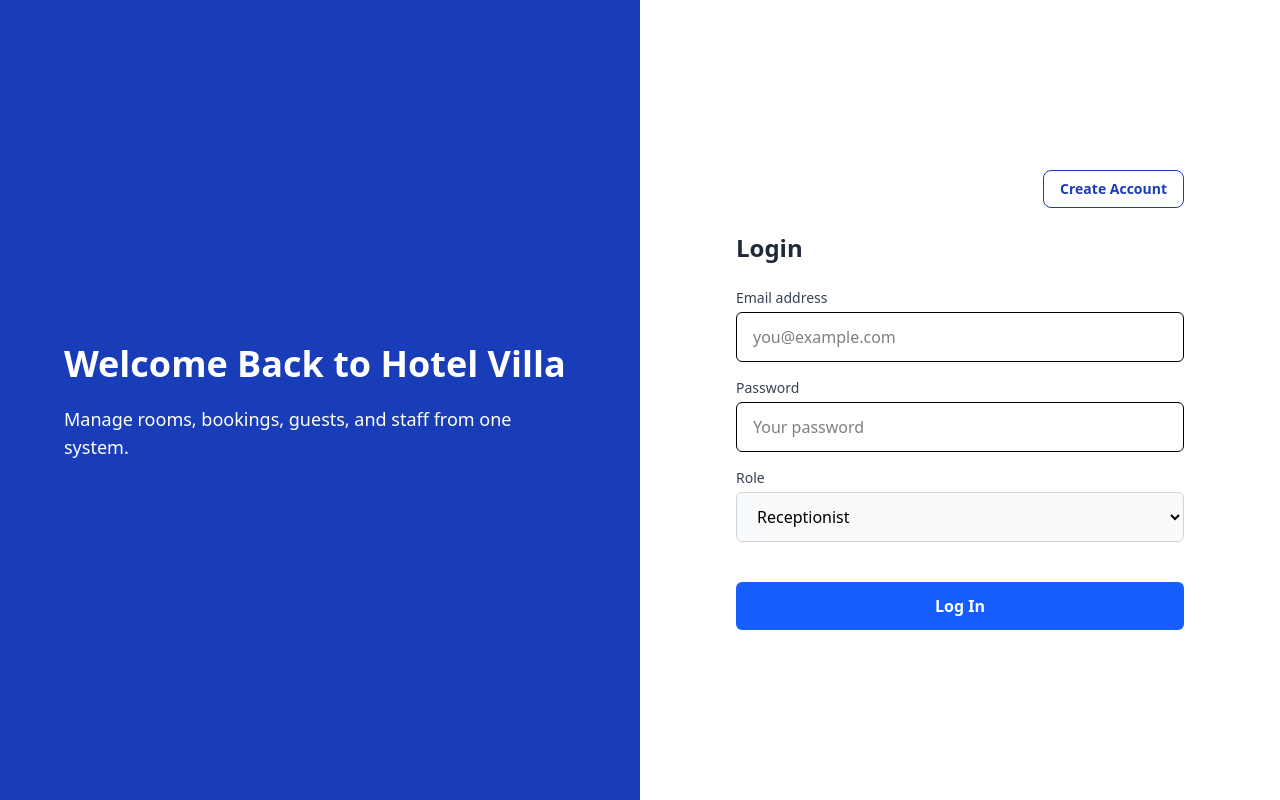
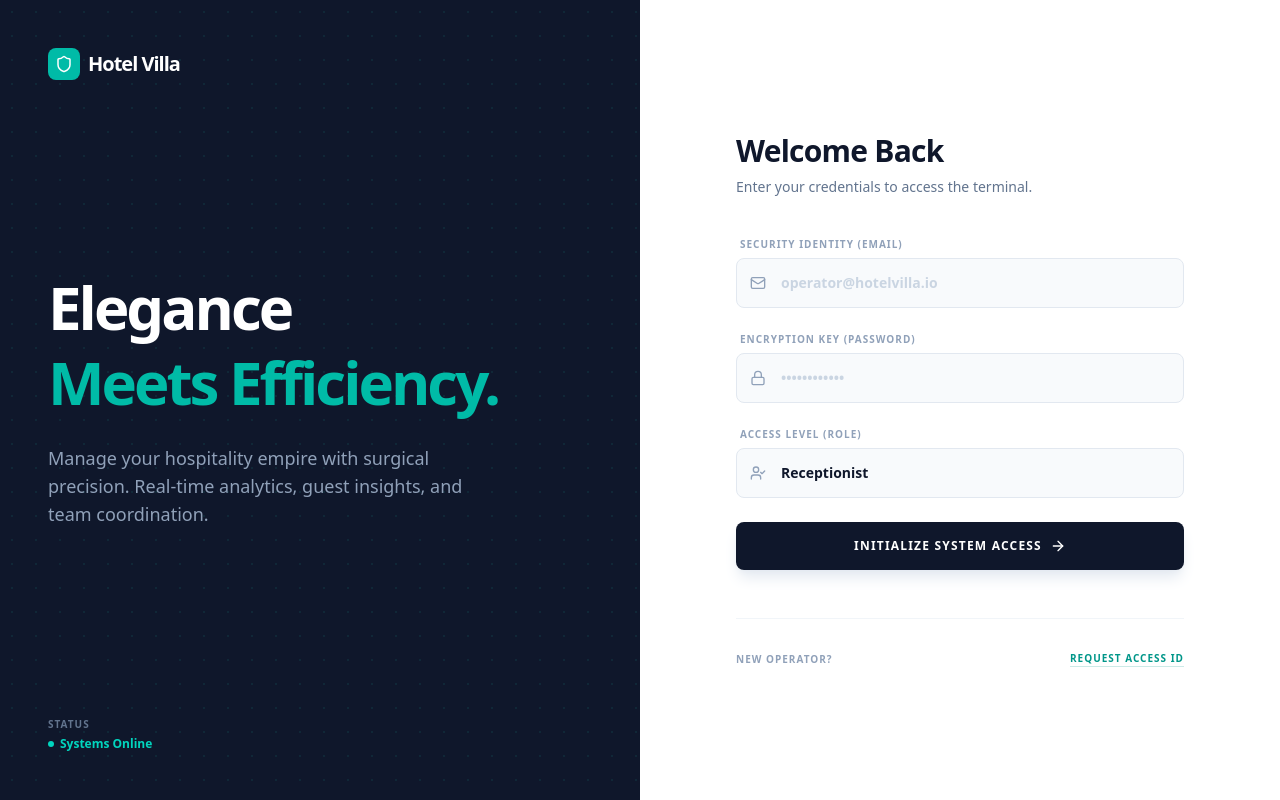
Before and after one commit to DonShanilka/hotel_management_system, a React (Vite) app: page / in a window 1280 px wide. Built offline with nearby package versions, Linux system fonts and the light colour scheme.

Commit message:
feat: Redesign login page with new UI, icons, and loading state, and export Redux store types.

```diff
--- a/src/components/loginPage/LoginPage.tsx
+++ b/src/components/loginPage/LoginPage.tsx
@@ -2,6 +2,7 @@ import { useState } from "react";
 import { useNavigate } from "react-router-dom";
 import { useDispatch } from "react-redux";
 import { loginAuth } from "../../reducer/UserSlice";
+import { Shield, Mail, Lock, UserCheck, ArrowRight } from "lucide-react";
 
 function LoginPage() {
   const navigate = useNavigate();
@@ -13,6 +14,8 @@ function LoginPage() {
     rolle: "RECEPTIONIST",
   });
 
+  const [isLoading, setIsLoading] = useState(false);
+
   const handleChange = (e: React.ChangeEvent<HTMLInputElement>) => {
     setFormData({
       ...formdata,
@@ -22,25 +25,18 @@ function LoginPage() {
 
   const handleSubmit = async (e: React.FormEvent) => {
     e.preventDefault();
+    setIsLoading(true);
 
     try {
       const result = await dispatch(loginAuth(formdata as any) as any).unwrap();
-
       const { accessToken, rolle } = result;
-
-      console.log("Access Token:", accessToken);
-      console.log("Role:", rolle);
 
       localStorage.setItem("token", accessToken);
       localStorage.setItem("rolle", rolle);
 
       window.location.reload();
 
-      if (rolle === "HOUSEKEEPING") {
-        navigate("/dashboard");
-      } else if (rolle === "MANAGER") {
-        navigate("/dashboard");
-      } else if (rolle === "RECEPTIONIST") {
+      if (rolle === "HOUSEKEEPING" || rolle === "MANAGER" || rolle === "RECEPTIONIST") {
         navigate("/dashboard");
       } else {
         navigate("/");
@@ -49,78 +45,106 @@ function LoginPage() {
     } catch (err) {
       console.error("Login failed:", err);
       alert("Invalid email or password");
+    } finally {
+      setIsLoading(false);
     }
   };
 
   return (
-    <div className="flex flex-col md:flex-row min-h-screen bg-gray-100">
+    <div className="flex min-h-screen bg-white font-sans overflow-hidden">
 
-      {/* LEFT SIDE */}
-      <div className="flex-1 bg-blue-800 text-white p-10 flex items-center justify-center">
-        <div className="max-w-lg space-y-4">
-          <h1 className="text-4xl font-bold leading-snug">
-            Welcome Back to Hotel Villa
+      {/* LEFT SIDE - BRANDING */}
+      <div className="hidden lg:flex lg:w-1/2 bg-slate-900 relative flex-col justify-between p-12 overflow-hidden">
+        {/* Abstract Background Pattern */}
+        <div className="absolute inset-0 opacity-10 pointer-events-none">
+          <div className="absolute top-0 left-0 w-full h-full" style={{ backgroundImage: 'radial-gradient(#14b8a6 1px, transparent 1px)', backgroundSize: '24px 24px' }}></div>
+        </div>
+
+        <div className="relative z-10 flex items-center gap-2">
+          <div className="w-8 h-8 bg-teal-500 rounded-lg flex items-center justify-center">
+            <Shield className="text-white" size={18} />
+          </div>
+          <span className="text-white font-black tracking-tighter text-xl">Hotel Villa</span>
+        </div>
+
+        <div className="relative z-10">
+          <h1 className="text-6xl font-black text-white tracking-tighter leading-tight mb-6">
+            Elegance <br />
+            <span className="text-teal-500">Meets Efficiency.</span>
           </h1>
-          <p className="text-lg">
-            Manage rooms, bookings, guests, and staff from one system.
+          <p className="text-slate-400 text-lg max-w-md font-medium">
+            Manage your hospitality empire with surgical precision.
+            Real-time analytics, guest insights, and team coordination.
           </p>
+        </div>
+
+        <div className="relative z-10 flex items-center gap-6 text-slate-500">
+          <div className="flex flex-col">
+            <span className="text-[10px] font-black uppercase tracking-widest text-slate-500 mb-1">Status</span>
+            <span className="text-xs font-bold text-teal-400 flex items-center gap-1.5">
+              <span className="w-1.5 h-1.5 rounded-full bg-teal-400 animate-pulse"></span>
+              Systems Online
+            </span>
+          </div>
         </div>
       </div>
 
-      {/* RIGHT SIDE */}
-      <div className="flex-1 bg-white p-10 flex items-center justify-center">
+      {/* RIGHT SIDE - FORM */}
+      <div className="w-full lg:w-1/2 flex items-center justify-center p-8 sm:p-16">
         <div className="w-full max-w-md">
 
-          <div className="flex justify-end mb-6">
-            <a
-              href="/register"
-              className="px-4 py-2 text-sm font-semibold text-blue-800 border border-blue-800 rounded-lg hover:bg-blue-800 hover:text-white transition"
-            >
-              Create Account
-            </a>
+          <div className="mb-10 text-center lg:text-left">
+            <h2 className="text-3xl font-black text-slate-900 tracking-tight mb-2">Welcome Back</h2>
+            <p className="text-slate-500 text-sm font-medium">Enter your credentials to access the terminal.</p>
           </div>
 
-          <h2 className="text-2xl font-bold text-gray-800 mb-6">Login</h2>
+          <form className="space-y-6" onSubmit={handleSubmit}>
 
-          <form className="space-y-4" onSubmit={handleSubmit}>
-
-            <div>
-              <label className="block text-sm font-medium text-gray-700">
-                Email address
+            <div className="space-y-1.5">
+              <label className="block text-[10px] font-black text-slate-400 uppercase tracking-widest ml-1">
+                Security Identity (Email)
               </label>
+              <div className="relative group">
+                <Mail className="absolute left-3.5 top-1/2 -translate-y-1/2 text-slate-400 group-focus-within:text-teal-500 transition-colors" size={16} />
                 <input
                   type="email"
                   name="userEmail"
-                className="w-full px-4 py-3 mt-1 border rounded-md"
-                placeholder="you@example.com"
+                  className="w-full pl-11 pr-4 py-3.5 bg-slate-50 border border-slate-200 rounded-lg text-sm text-slate-900 focus:outline-none focus:border-teal-500 focus:bg-white transition-all placeholder:text-slate-300 font-bold"
+                  placeholder="operator@hotelvilla.io"
                   required
                   value={formdata.userEmail}
                   onChange={handleChange}
                 />
               </div>
+            </div>
 
-            <div>
-              <label className="block text-sm font-medium text-gray-700">
-                Password
+            <div className="space-y-1.5">
+              <label className="block text-[10px] font-black text-slate-400 uppercase tracking-widest ml-1">
+                Encryption Key (Password)
               </label>
+              <div className="relative group">
+                <Lock className="absolute left-3.5 top-1/2 -translate-y-1/2 text-slate-400 group-focus-within:text-teal-500 transition-colors" size={16} />
                 <input
                   type="password"
                   name="password"
-                className="w-full px-4 py-3 mt-1 border rounded-md"
-                placeholder="Your password"
+                  className="w-full pl-11 pr-4 py-3.5 bg-slate-50 border border-slate-200 rounded-lg text-sm text-slate-900 focus:outline-none focus:border-teal-500 focus:bg-white transition-all placeholder:text-slate-300 font-bold"
+                  placeholder="••••••••••••"
                   required
                   value={formdata.password}
                   onChange={handleChange}
                 />
               </div>
+            </div>
 
             {/* ROLE */}
-            <div>
-              <label className="block text-sm font-medium text-gray-700">
-                Role
+            <div className="space-y-1.5">
+              <label className="block text-[10px] font-black text-slate-400 uppercase tracking-widest ml-1">
+                Access Level (Role)
               </label>
+              <div className="relative group">
+                <UserCheck className="absolute left-3.5 top-1/2 -translate-y-1/2 text-slate-400 group-focus-within:text-teal-500 transition-colors" size={16} />
                 <select
-                className="w-full px-4 py-3 mt-1 bg-gray-50 border border-gray-300 rounded-md focus:outline-none focus:ring-2 focus:ring-blue-400"
+                  className="w-full pl-11 pr-4 py-3.5 bg-slate-50 border border-slate-200 rounded-lg text-sm text-slate-900 focus:outline-none focus:border-teal-500 focus:bg-white transition-all font-bold appearance-none cursor-pointer"
                   value={formdata.rolle}
                   onChange={(e) =>
                     setFormData({ ...formdata, rolle: e.target.value })
@@ -132,15 +156,32 @@ function LoginPage() {
                   <option value="HOUSEKEEPING">House Keeping</option>
                 </select>
               </div>
+            </div>
 
             <button
               type="submit"
-              className="w-full py-3 mt-6 font-semibold text-white bg-blue-600 rounded-md hover:bg-blue-700"
+              disabled={isLoading}
+              className="w-full py-4 mt-4 font-black text-xs uppercase tracking-widest text-white bg-slate-900 rounded-lg hover:bg-teal-500 transition-all flex items-center justify-center gap-2 group disabled:opacity-50 disabled:cursor-not-allowed shadow-lg shadow-slate-200"
             >
-              Log In
+              {isLoading ? 'Authenticating...' : (
+                <>
+                  Initialize System Access
+                  <ArrowRight size={16} className="group-hover:translate-x-1 transition-transform" />
+                </>
+              )}
             </button>
 
           </form>
+
+          <div className="mt-12 pt-8 border-t border-slate-100 flex items-center justify-between">
+            <p className="text-slate-400 text-[10px] font-bold uppercase tracking-widest">New Operator?</p>
+            <a
+              href="/register"
+              className="text-teal-600 text-[10px] font-black uppercase tracking-widest border-b border-teal-600/20 hover:border-teal-600 transition-all"
+            >
+              Request Access ID
+            </a>
+          </div>
         </div>
       </div>
     </div>
--- a/src/components/payment/PaymentAddForm.tsx
+++ b/src/components/payment/PaymentAddForm.tsx
@@ -107,7 +107,7 @@ const PaymentAddForm: React.FC = () => {
         createdAt: new Date(paymentDetails.createdAt).toISOString(),
       };
 
-      dispatch(savePayment(formattedPayment));
+      dispatch(savePayment(formattedPayment as any));
 
       setPaymentDetails({
         guestId: "",
--- a/src/components/registerPage/RegisterPage.tsx
+++ b/src/components/registerPage/RegisterPage.tsx
@@ -2,6 +2,7 @@ import { useState } from "react";
 import { useDispatch } from "react-redux";
 import { saveUser } from "../../reducer/UserSlice";
 import { useNavigate } from "react-router-dom";
+import { Shield, Mail, Lock, UserPlus, UserCheck } from "lucide-react";
 
 const RegisterPage = () => {
   const navigate = useNavigate();
@@ -13,6 +14,8 @@ const RegisterPage = () => {
     confirmPassword: "",
     rolle: "RECEPTIONIST", // default role
   });
+
+  const [isLoading, setIsLoading] = useState(false);
 
   const handleSubmit = async (event: React.FormEvent) => {
     event.preventDefault();
@@ -32,6 +35,8 @@ const RegisterPage = () => {
       return;
     }
 
+    setIsLoading(true);
+
     // remove confirmPassword before sending
     const payload = {
       userEmail: userdata.userEmail,
@@ -39,85 +44,114 @@ const RegisterPage = () => {
       rolle: userdata.rolle,
     };
 
-    dispatch(saveUser(payload as any) as any);
+    try {
+      await dispatch(saveUser(payload as any) as any);
       alert("Registration successful");
       navigate("/login");
+    } catch (error) {
+      console.error("Registration failed:", error);
+      alert("Registration failed. Please try again.");
+    } finally {
+      setIsLoading(false);
+    }
   };
 
   return (
-    <div className="flex flex-col md:flex-row min-h-screen bg-gray-100">
-      {/* LEFT SIDE */}
-      <div className="flex-1 bg-blue-800 text-white p-10 flex items-center justify-center">
-        <div className="max-w-lg space-y-4">
-          <h1 className="text-4xl font-bold leading-snug">
-            You manage the Guests. We manage the Rest.
+    <div className="flex min-h-screen bg-white font-sans overflow-hidden">
+
+      {/* LEFT SIDE - BRANDING */}
+      <div className="hidden lg:flex lg:w-1/2 bg-slate-900 relative flex-col justify-between p-12 overflow-hidden border-r border-slate-800">
+        {/* Abstract Background Pattern */}
+        <div className="absolute inset-0 opacity-10 pointer-events-none">
+          <div className="absolute top-0 left-0 w-full h-full" style={{ backgroundImage: 'radial-gradient(#14b8a6 1px, transparent 1px)', backgroundSize: '24px 24px' }}></div>
+        </div>
+
+        <div className="relative z-10 flex items-center gap-2">
+          <div className="w-8 h-8 bg-teal-500 rounded-lg flex items-center justify-center shadow-lg shadow-teal-500/20">
+            <Shield className="text-white" size={18} />
+          </div>
+          <span className="text-white font-black tracking-tighter text-xl">Hotel Villa</span>
+        </div>
+
+        <div className="relative z-10">
+          <div className="inline-flex items-center gap-2 px-3 py-1 rounded-full bg-teal-500/10 border border-teal-500/20 mb-6 transition-all hover:bg-teal-500/20">
+            <span className="w-1.5 h-1.5 rounded-full bg-teal-500 animate-pulse"></span>
+            <span className="text-[10px] font-black text-teal-400 uppercase tracking-widest">Operator Registration</span>
+          </div>
+          <h1 className="text-6xl font-black text-white tracking-tighter leading-tight mb-6">
+            Join the <br />
+            <span className="text-teal-500">Elite Ops Team.</span>
           </h1>
-          <p className="text-lg">
-            Simplify hotel operations, streamline reservations, manage staff and
-            rooms, and deliver unforgettable guest experiences—all from one
-            powerful platform with HotelEase.
+          <p className="text-slate-400 text-lg max-w-md font-medium leading-relaxed">
+            Register your tactical profile to start managing global hospitality nodes.
+            Secure authentication and role-based clearance mandatory.
           </p>
+        </div>
+
+        <div className="relative z-10">
+          <p className="text-slate-500 text-[10px] font-bold uppercase tracking-widest">Tactical Hospitality Management v1.0.4</p>
         </div>
       </div>
 
-      {/* RIGHT SIDE */}
-      <div className="flex-1 bg-white p-10 flex items-center justify-center">
-        <div className="w-full max-w-md">
-          <div className="flex justify-between items-center mb-8">
-            <a
-              href="/login"
-              className="px-4 py-2 text-sm font-semibold text-blue-800 border border-blue-800 rounded-lg hover:bg-blue-800 hover:text-white transition duration-300"
-            >
-              Sign In
-            </a>
+      {/* RIGHT SIDE - FORM */}
+      <div className="w-full lg:w-1/2 flex items-center justify-center p-8 sm:p-16">
+        <div className="w-full max-w-md animate-in fade-in slide-in-from-bottom-4 duration-700">
+
+          <div className="mb-10 text-center lg:text-left">
+            <h2 className="text-3xl font-black text-slate-900 tracking-tight mb-2">Create Profile</h2>
+            <p className="text-slate-500 text-sm font-medium">Initialize your credentials for the hotel terminal.</p>
           </div>
-
-          <h2 className="text-2xl font-bold text-gray-800 mb-6">
-            Registration
-          </h2>
 
           <form className="space-y-4" onSubmit={handleSubmit}>
             {/* EMAIL */}
-            <div>
-              <label className="block text-sm font-medium text-gray-700">
-                Email address
+            <div className="space-y-1.5">
+              <label className="block text-[10px] font-black text-slate-400 uppercase tracking-widest ml-1">
+                Security Identity (Email)
               </label>
+              <div className="relative group">
+                <Mail className="absolute left-3.5 top-1/2 -translate-y-1/2 text-slate-400 group-focus-within:text-teal-500 transition-colors" size={16} />
                 <input
                   type="email"
-                className="w-full px-4 py-3 mt-1 text-gray-900 bg-gray-50 border border-gray-300 rounded-md focus:outline-none focus:ring-2 focus:ring-blue-400"
-                placeholder="you@example.com"
+                  className="w-full pl-11 pr-4 py-3.5 bg-slate-50 border border-slate-200 rounded-lg text-sm text-slate-900 focus:outline-none focus:border-teal-500 focus:bg-white transition-all placeholder:text-slate-300 font-bold"
+                  placeholder="operator@hotelvilla.io"
                   required
                   onChange={(e) =>
                     setUserData({ ...userdata, userEmail: e.target.value })
                   }
                 />
               </div>
+            </div>
 
             {/* PASSWORD */}
-            <div>
-              <label className="block text-sm font-medium text-gray-700">
-                Password
+            <div className="space-y-1.5">
+              <label className="block text-[10px] font-black text-slate-400 uppercase tracking-widest ml-1">
+                Encryption Key (Password)
               </label>
+              <div className="relative group">
+                <Lock className="absolute left-3.5 top-1/2 -translate-y-1/2 text-slate-400 group-focus-within:text-teal-500 transition-colors" size={16} />
                 <input
                   type="password"
-                className="w-full px-4 py-3 mt-1 text-gray-900 bg-gray-50 border border-gray-300 rounded-md focus:outline-none focus:ring-2 focus:ring-blue-400"
-                placeholder="Enter 8 characters or more"
+                  className="w-full pl-11 pr-4 py-3.5 bg-slate-50 border border-slate-200 rounded-lg text-sm text-slate-900 focus:outline-none focus:border-teal-500 focus:bg-white transition-all placeholder:text-slate-300 font-bold"
+                  placeholder="Min. 8 characters"
                   required
                   onChange={(e) =>
                     setUserData({ ...userdata, password: e.target.value })
                   }
                 />
               </div>
+            </div>
 
             {/* CONFIRM PASSWORD */}
-            <div>
-              <label className="block text-sm font-medium text-gray-700">
-                Repeat password
+            <div className="space-y-1.5">
+              <label className="block text-[10px] font-black text-slate-400 uppercase tracking-widest ml-1">
+                Verify Encryption
               </label>
+              <div className="relative group">
+                <Lock className="absolute left-3.5 top-1/2 -translate-y-1/2 text-slate-400 group-focus-within:text-teal-500 transition-colors" size={16} />
                 <input
                   type="password"
-                className="w-full px-4 py-3 mt-1 text-gray-900 bg-gray-50 border border-gray-300 rounded-md focus:outline-none focus:ring-2 focus:ring-blue-400"
-                placeholder="Confirm your password"
+                  className="w-full pl-11 pr-4 py-3.5 bg-slate-50 border border-slate-200 rounded-lg text-sm text-slate-900 focus:outline-none focus:border-teal-500 focus:bg-white transition-all placeholder:text-slate-300 font-bold"
+                  placeholder="Repeat encryption key"
                   required
                   onChange={(e) =>
                     setUserData({
@@ -127,14 +161,17 @@ const RegisterPage = () => {
                   }
                 />
               </div>
+            </div>
 
             {/* ROLE */}
-            <div>
-              <label className="block text-sm font-medium text-gray-700">
-                Role
+            <div className="space-y-1.5">
+              <label className="block text-[10px] font-black text-slate-400 uppercase tracking-widest ml-1">
+                Clearance Level (Role)
               </label>
+              <div className="relative group">
+                <UserCheck className="absolute left-3.5 top-1/2 -translate-y-1/2 text-slate-400 group-focus-within:text-teal-500 transition-colors" size={16} />
                 <select
-                className="w-full px-4 py-3 mt-1 bg-gray-50 border border-gray-300 rounded-md focus:outline-none focus:ring-2 focus:ring-blue-400"
+                  className="w-full pl-11 pr-4 py-3.5 bg-slate-50 border border-slate-200 rounded-lg text-sm text-slate-900 focus:outline-none focus:border-teal-500 focus:bg-white transition-all font-bold appearance-none cursor-pointer"
                   value={userdata.rolle}
                   onChange={(e) =>
                     setUserData({ ...userdata, rolle: e.target.value })
@@ -146,15 +183,32 @@ const RegisterPage = () => {
                   <option value="HOUSEKEEPING">House Keeping</option>
                 </select>
               </div>
+            </div>
 
             {/* SUBMIT */}
             <button
               type="submit"
-              className="w-full py-3 mt-6 font-semibold text-white bg-blue-600 rounded-md hover:bg-blue-700 transition duration-300"
+              disabled={isLoading}
+              className="w-full py-4 mt-6 font-black text-xs uppercase tracking-widest text-white bg-slate-900 rounded-lg hover:bg-teal-500 transition-all flex items-center justify-center gap-2 group disabled:opacity-50 disabled:cursor-not-allowed shadow-lg shadow-slate-100"
             >
-              Create Account
+              {isLoading ? 'Processing Request...' : (
+                <>
+                  Initialize System Profile
+                  <UserPlus size={16} className="group-hover:scale-110 transition-transform" />
+                </>
+              )}
             </button>
           </form>
+
+          <div className="mt-12 pt-8 border-t border-slate-100 flex items-center justify-between">
+            <p className="text-slate-400 text-[10px] font-bold uppercase tracking-widest">Active Operator?</p>
+            <a
+              href="/login"
+              className="text-teal-600 text-[10px] font-black uppercase tracking-widest border-b border-teal-600/20 hover:border-teal-600 transition-all"
+            >
+              Access Terminal
+            </a>
+          </div>
         </div>
       </div>
     </div>
--- a/src/store/store.ts
+++ b/src/store/store.ts
@@ -23,4 +23,7 @@ export const store = configureStore({
     }
 })
 
+export type RootState = ReturnType<typeof store.getState>;
+export type AppDispatch = typeof store.dispatch;
+
 export default store;
```
Lines whose indentation alone changed are shown as unchanged.
